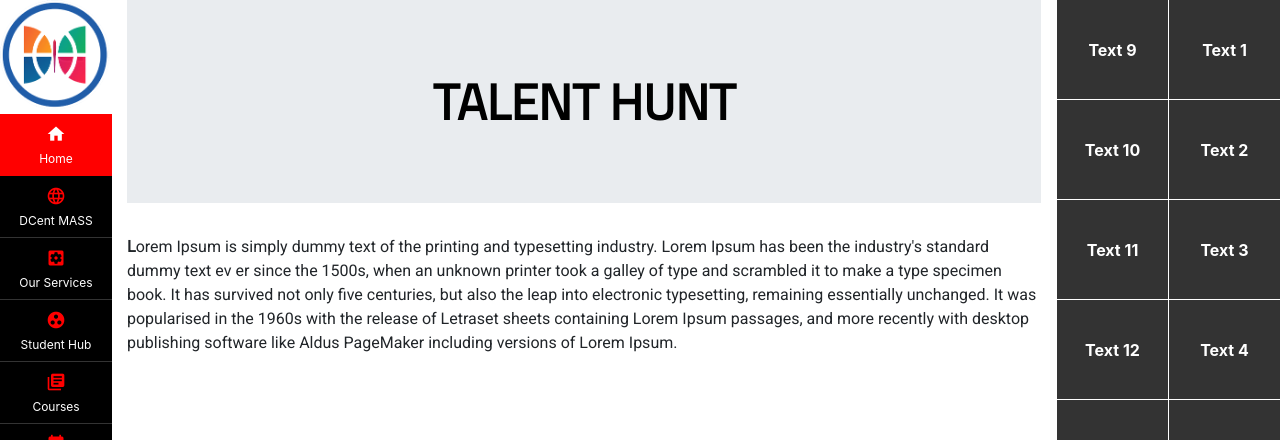
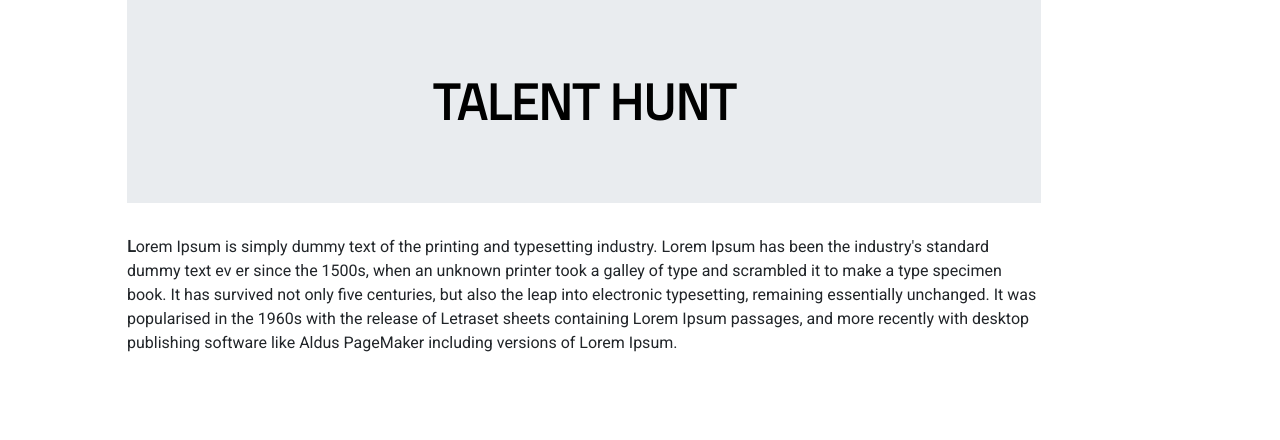
Before and after one commit to Internet-Unexplorer/NewDesign_DCentMASS, a PHP site: page /DCentMASS/talenthunt.php in a window 1280 px wide. Shown: the top 440 px of the page. Run offline with PHP 8.4, Linux system fonts and the light colour scheme; some libraries are stand-ins or nearby versions.

Commit message:
talenthunt

```diff
--- a/talenthunt.php
+++ b/talenthunt.php
@@ -16,31 +16,10 @@ Date:        <dd-mm-yyyy>
     <meta charset="UTF-8">
     <meta name="viewport" content="width=device-width, initial-scale=1.0">
     <meta http-equiv="X-UA-Compatible" content="ie=edge">
-    <title>Title</title>
+    <title>Talent Hunt</title>
     <?php include_once("stylesAndFont.php"); ?>
 </head>
 <body>
-  	<!-- Left bar starts -->
-     <div class="left-bar">
-      <div class="image1">
-        <img src="images/dcentmass_png.png" class="img-fluid">
-      </div>
-      <ul>
-        <!-- User class="activeLink" to make links active -->
-        <li class="activeLink"><a href="#"><i class="material-icons">home</i><span class="menuText">Home</span></a></li>
-        <li><a href="#"><i class="material-icons">language</i><span class="menuText">DCent MASS</span></a></li>
-        <li><a href="#"><i class="material-icons">settings_applications</i><span class="menuText">Our Services</span></a></li>
-        <li><a href="#"><i class="material-icons">group_work</i><span class="menuText">Student Hub</span></a></li>
-        <li><a href="#"><i class="material-icons">library_books</i><span class="menuText">Courses</span></a></li>
-        <li><a href="#"><i class="material-icons">event</i><span class="menuText">Events</span></a></li>
-        <li><a href="#"><i class="material-icons">perm_media</i><span class="menuText">Media</span></a></li>
-        <!-- <li><a href="#">Forum</a></li> -->
-        <li><a href="#"><i class="material-icons">contacts</i><span class="menuText">Contact Us</span></a></li>
-        <!-- <li style="border-bottom:  2px solid #06f;"><a href="#"></a></li> -->
-        <!-- <li style="border-bottom: 2px solid #06f;"><a href="#">FAQs</a></li> -->
-      </ul>
-     </div>
-     <!-- Left bar ends -->
 <!-- Mobile bar starts here -->
 
 <div id="mySidenav" class="sidenav">
@@ -61,31 +40,6 @@ Date:        <dd-mm-yyyy>
 
 <span id="openNavID" style="font-size:30px;cursor:pointer" onclick="openNav()">&#9776;</span>
 <!-- Mobile bar ends here -->
-     <!-- Right bar starts -->
-     <div class="right-bars">
-     	<div class="righ-col-1"> <!-- User class="activeLink" to make links active -->
-        <a href="#"><div class="rightMenuBlocks"><span class="linkText">Text 1</span></div></a>
-        <a href="#"><div class="rightMenuBlocks"><span class="linkText">Text 2</span></div></a>
-        <a href="#"><div class="rightMenuBlocks"><span class="linkText">Text 3</span></div></a>
-        <a href="#"><div class="rightMenuBlocks"><span class="linkText">Text 4</span></div></a>
-        <a href="#"><div class="rightMenuBlocks"><span class="linkText">Text 5</span></div></a>
-        <a href="#"><div class="rightMenuBlocks"><span class="linkText">Text 6</span></div></a>
-        <a href="#"><div class="rightMenuBlocks"><span class="linkText">Text 7</span></div></a>
-        <a href="#"><div class="rightMenuBlocks"><span class="linkText">Text 8</span></div></a>
-
-      </div>
-     	<div class="righ-col-2"> <!-- User class="activeLink" to make links active -->
-        <a href="#"><div class="rightMenuBlocks"><span class="linkText">Text 9</span></div></a>
-        <a href="#"><div class="rightMenuBlocks"><span class="linkText">Text 10</span></div></a>
-        <a href="#"><div class="rightMenuBlocks"><span class="linkText">Text 11</span></div></a>
-        <a href="#"><div class="rightMenuBlocks"><span class="linkText">Text 12</span></div></a>
-        <a href="#"><div class="rightMenuBlocks"><span class="linkText">Text 13</span></div></a>
-        <a href="#"><div class="rightMenuBlocks"><span class="linkText">Text 14</span></div></a>
-        <a href="#"><div class="rightMenuBlocks"><span class="linkText">Text 15</span></div></a>
-        <a href="#"><div class="rightMenuBlocks"><span class="linkText">Text 16</span></div></a>
-     	</div>
-     </div>
-
 <div class="mainContainer" id="mainContainer">  <!-- DO NOT REMOVE THIS -->
 	<div class="container-fluid">
 <!-- MAIN CONTENT STARTS -->
```
